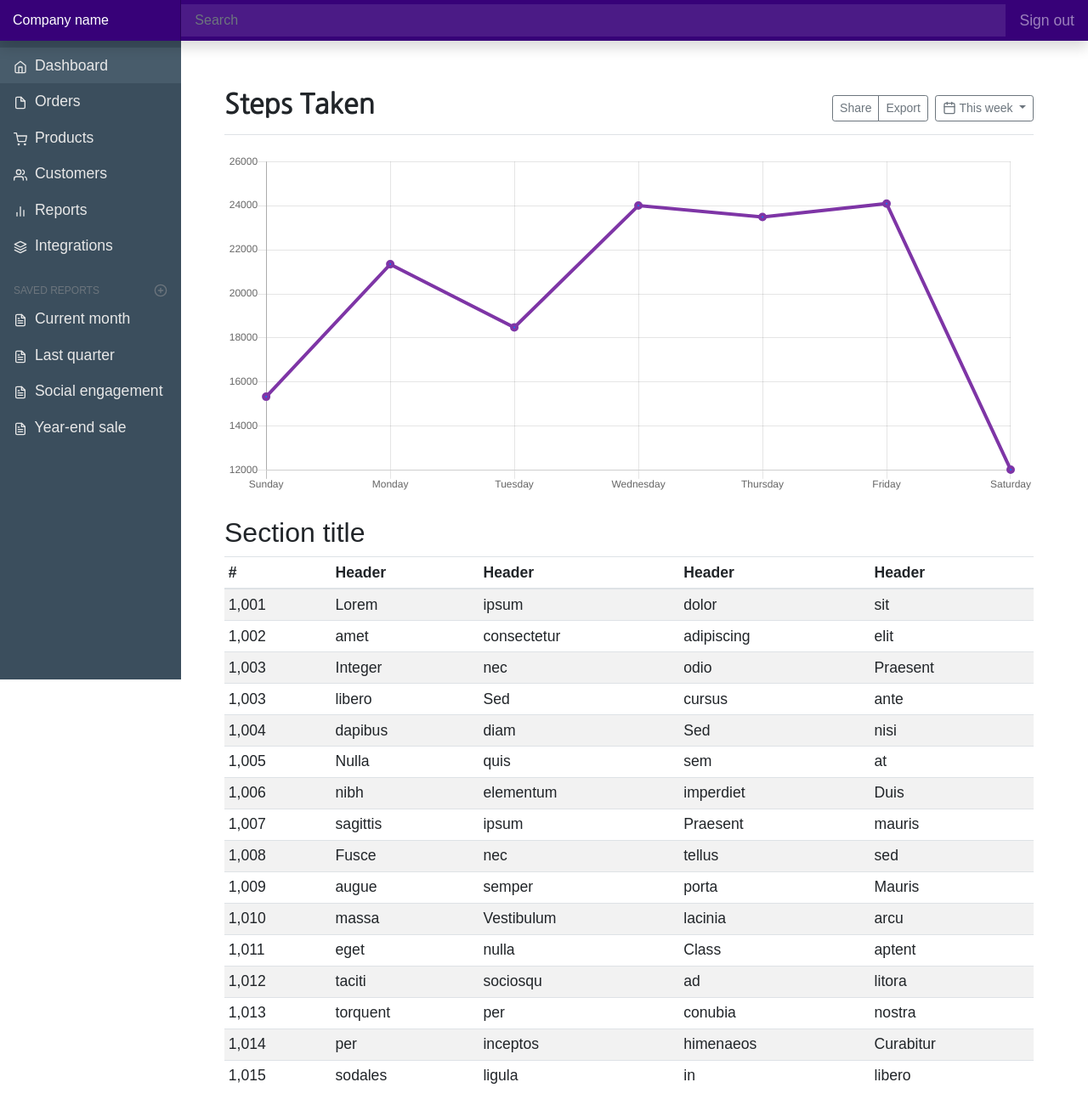
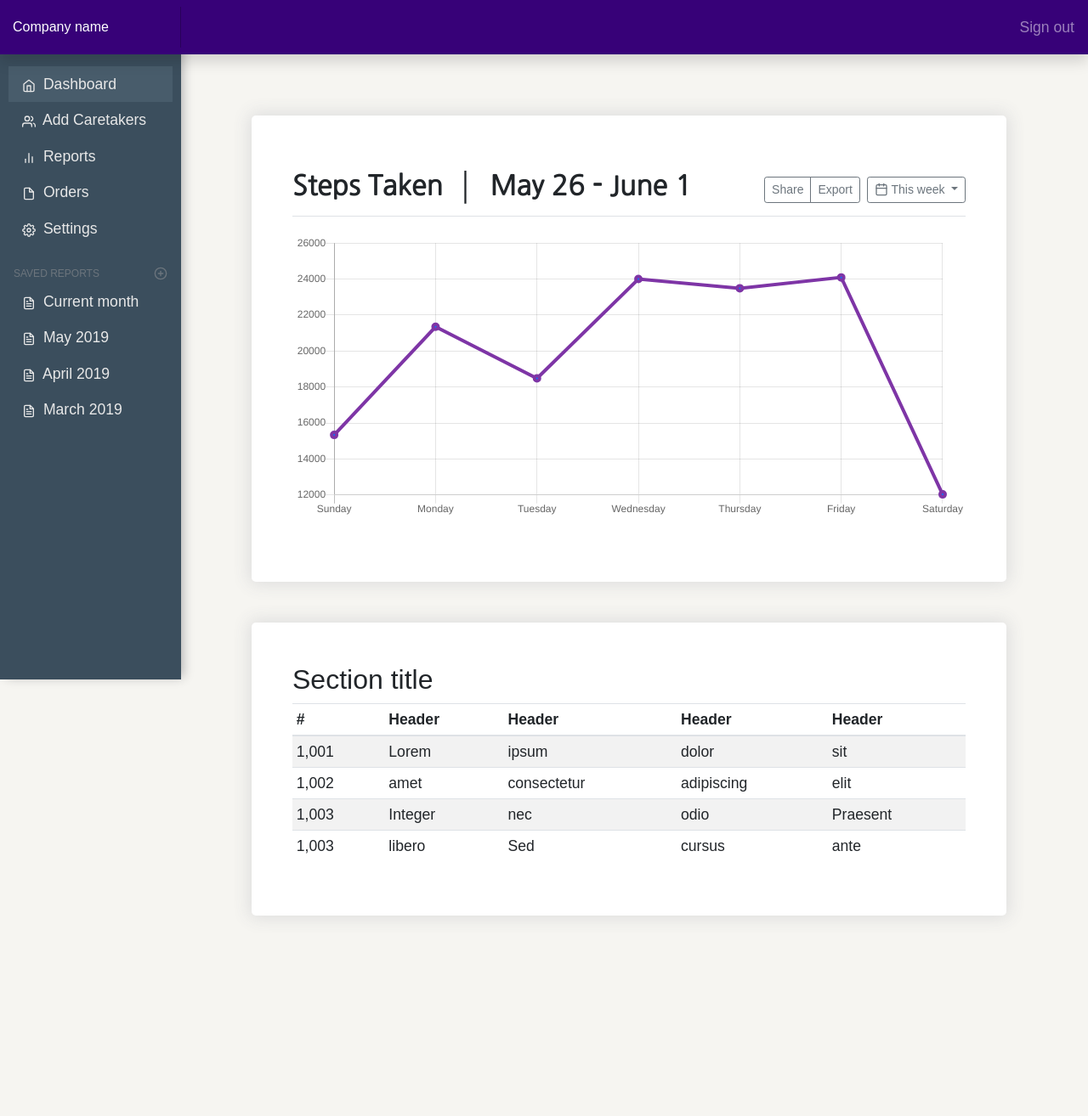
Before and after one commit to casprice/designchallenge2019, a plain HTML site: page index.html in a window 1280 px wide. Shown: the whole page at 85% size. After the commit the page ends 1166 px from the top, so only its background shows below. Drawn offline with nearby package versions, Linux system fonts and the light colour scheme; a web font is replaced by a local one.

Commit message:
remove search bar and style background

```diff
--- a/index.html
+++ b/index.html
@@ -40,7 +40,7 @@
   <body>
     <nav class="navbar navbar-dark fixed-top bg-dark flex-md-nowrap p-0 shadow">
       <a class="navbar-brand col-sm-3 col-md-2 mr-0" href="#">Company name</a>
-      <input class="form-control form-control-dark w-100" type="text" placeholder="Search" aria-label="Search">
+      <!--<input class="form-control form-control-dark w-100" type="text" placeholder="Search" aria-label="Search">-->
       <ul class="navbar-nav px-3">
         <li class="nav-item text-nowrap">
           <a class="nav-link" href="#">Sign out</a>
@@ -61,20 +61,8 @@
             </li>
             <li class="nav-item">
               <a class="nav-link" href="#">
-                <span data-feather="file"></span>
-                Orders
-              </a>
-            </li>
-            <li class="nav-item">
-              <a class="nav-link" href="#">
-                <span data-feather="shopping-cart"></span>
-                Products
-              </a>
-            </li>
-            <li class="nav-item">
-              <a class="nav-link" href="#">
                 <span data-feather="users"></span>
-                Customers
+                Add Caretakers
               </a>
             </li>
             <li class="nav-item">
@@ -85,8 +73,14 @@
             </li>
             <li class="nav-item">
               <a class="nav-link" href="#">
-                <span data-feather="layers"></span>
-                Integrations
+                <span data-feather="file"></span>
+                Orders
+              </a>
+            </li>
+            <li class="nav-item">
+              <a class="nav-link" href="#">
+                <span data-feather="settings"></span>
+                Settings
               </a>
             </li>
           </ul>
@@ -107,19 +101,19 @@
             <li class="nav-item">
               <a class="nav-link" href="#">
                 <span data-feather="file-text"></span>
-                Last quarter
+                May 2019
               </a>
             </li>
             <li class="nav-item">
               <a class="nav-link" href="#">
                 <span data-feather="file-text"></span>
-                Social engagement
+                April 2019
               </a>
             </li>
             <li class="nav-item">
               <a class="nav-link" href="#">
                 <span data-feather="file-text"></span>
-                Year-end sale
+                March 2019
               </a>
             </li>
           </ul>
@@ -127,8 +121,9 @@
       </nav>
 
       <main role="main" class="col-md-9 ml-sm-auto col-lg-10 px-4">
+        <div class="content-container">
           <div class="d-flex justify-content-between flex-wrap flex-md-nowrap align-items-center pt-3 pb-2 mb-3 border-bottom">
-          <h1 class="h2">Steps Taken</h1>
+            <h1 class="h2">Steps Taken &nbsp;&boxv;&nbsp;  May 26 - June 1</h1>
             <div class="btn-toolbar mb-2 mb-md-0">
               <div class="btn-group mr-2">
                 <button type="button" class="btn btn-sm btn-outline-secondary">Share</button>
@@ -142,7 +137,9 @@
           </div>
 
           <canvas class="my-4 w-100" id="myChart" width="900" height="380"></canvas>
+        </div>
 
+        <div class="content-container">
           <h2>Section title</h2>
           <div class="table-responsive">
             <table class="table table-striped table-sm">
@@ -184,92 +181,10 @@
                   <td>cursus</td>
                   <td>ante</td>
                 </tr>
-              <tr>
-                <td>1,004</td>
-                <td>dapibus</td>
-                <td>diam</td>
-                <td>Sed</td>
-                <td>nisi</td>
-              </tr>
-              <tr>
-                <td>1,005</td>
-                <td>Nulla</td>
-                <td>quis</td>
-                <td>sem</td>
-                <td>at</td>
-              </tr>
-              <tr>
-                <td>1,006</td>
-                <td>nibh</td>
-                <td>elementum</td>
-                <td>imperdiet</td>
-                <td>Duis</td>
-              </tr>
-              <tr>
-                <td>1,007</td>
-                <td>sagittis</td>
-                <td>ipsum</td>
-                <td>Praesent</td>
-                <td>mauris</td>
-              </tr>
-              <tr>
-                <td>1,008</td>
-                <td>Fusce</td>
-                <td>nec</td>
-                <td>tellus</td>
-                <td>sed</td>
-              </tr>
-              <tr>
-                <td>1,009</td>
-                <td>augue</td>
-                <td>semper</td>
-                <td>porta</td>
-                <td>Mauris</td>
-              </tr>
-              <tr>
-                <td>1,010</td>
-                <td>massa</td>
-                <td>Vestibulum</td>
-                <td>lacinia</td>
-                <td>arcu</td>
-              </tr>
-              <tr>
-                <td>1,011</td>
-                <td>eget</td>
-                <td>nulla</td>
-                <td>Class</td>
-                <td>aptent</td>
-              </tr>
-              <tr>
-                <td>1,012</td>
-                <td>taciti</td>
-                <td>sociosqu</td>
-                <td>ad</td>
-                <td>litora</td>
-              </tr>
-              <tr>
-                <td>1,013</td>
-                <td>torquent</td>
-                <td>per</td>
-                <td>conubia</td>
-                <td>nostra</td>
-              </tr>
-              <tr>
-                <td>1,014</td>
-                <td>per</td>
-                <td>inceptos</td>
-                <td>himenaeos</td>
-                <td>Curabitur</td>
-              </tr>
-              <tr>
-                <td>1,015</td>
-                <td>sodales</td>
-                <td>ligula</td>
-                <td>in</td>
-                <td>libero</td>
-              </tr>
+
               </tbody>
             </table>
+          </div>
         </div>
       </main>
     </div>
--- a/styles.css
+++ b/styles.css
@@ -2,6 +2,7 @@ body {
   font-family: 'Muli', sans-serif !important;
   font-size: 1.1rem;
   padding: 40px !important;
+  background-color: rgb(246, 245, 241);
 }
 
 .feather {
@@ -21,8 +22,8 @@ body {
   bottom: 0;
   left: 0;
   z-index: 100; /* Behind the navbar */
-  padding: 48px 0 0; /* Height of navbar */
-  box-shadow: inset 1px rgba(0, 0, 0, .1);
+  padding: 70px 0 0; /* Height of navbar */
+  box-shadow: 5px 0px 12px -3px #AFAFAF;
   background-color: #3B4E5D !important;
 }
 
@@ -45,6 +46,11 @@ body {
 .sidebar .nav-link {
   font-weight: 500;
   color: rgb(232, 232, 232);
+  margin: 0 10px;
+}
+
+.sidebar .nav-link:hover {
+  background-color: #485c6b;
 }
 
 .sidebar .nav-link .feather {
@@ -72,7 +78,7 @@ body {
  */
 
 [role="main"] {
-  padding-top: 133px; /* Space for fixed navbar */
+  padding-top: 200px; /* Space for fixed navbar */
 }
 
 @media (min-width: 768px) {
@@ -87,6 +93,7 @@ body {
 
  .navbar {
    background-color: #370178 !important;
+   height: 4rem !important;
  }
 
 .navbar-brand {
@@ -105,7 +112,7 @@ body {
 
 .form-control-dark {
   color: #fff;
-  background-color: rgba(255, 255, 255, .1);
+  background-color: rgba(226, 226, 226, 0.9);
   border-color: rgba(255, 255, 255, .1);
 }
 
@@ -114,6 +121,19 @@ body {
   box-shadow: 0 0 0 3px rgba(255, 255, 255, .25);
 }
 
+/*
+ * Home Page Content
+ */
+
+.content-container {
+  margin: 3rem 2rem;
+  padding: 3rem;
+  background-color: white;
+  border-radius: 5px;
+  box-shadow: 0px 0px 20px 3px #DDDDDD;
+
+}
+
 .h2 {
   font-family: 'Muli', 'Nanum Gothic', sans-serif !important;
   font-weight: 800;
```
Lines whose indentation alone changed are shown as unchanged.
